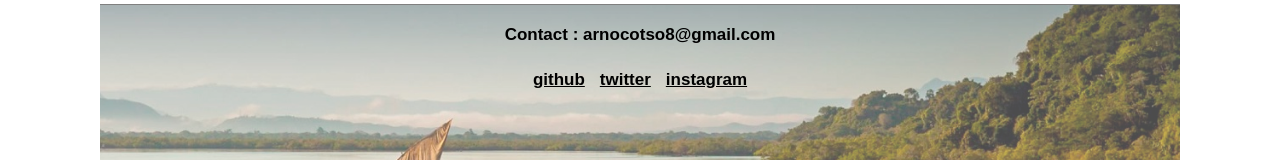
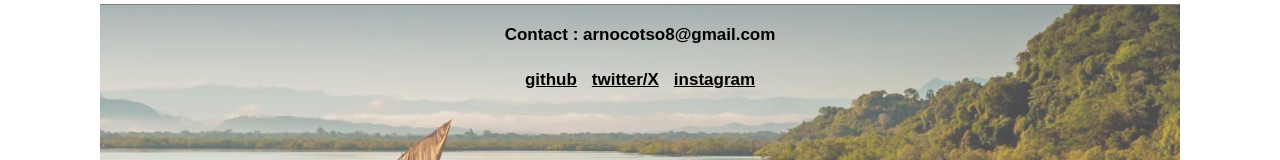
Before and after one commit to AvirKarakitsos/OC_project8_portfolio_frontend, a React (Create React App) app: page /en in a window 1280 px wide. Shown: the part 1860-2020 px from the top of the page. Built offline with nearby package versions, Linux system fonts and the light colour scheme; no server answers.

Commit message:
fix: logo

```diff
--- a/src/Components/Footer.js
+++ b/src/Components/Footer.js
@@ -16,7 +16,7 @@ function Footer() {
 			<p className="footer-contact">{translate(lang).footer.contact} : arnocotso8@gmail.com</p>
 			<ul className="flex small-column-gap no-bullet">
 				<li><a className={theme === "light" ? "color-black" : "color-white"} href="https://github.com/AvirKarakitsos" target="_blank" rel="noopener noreferrer">github</a></li>
-				<li><a className={theme === "light" ? "color-black" : "color-white"} href="https://twitter.com/AvirKarakitsos" target="_blank" rel="noopener noreferrer">twitter</a></li>
+				<li><a className={theme === "light" ? "color-black" : "color-white"} href="https://twitter.com/AvirKarakitsos" target="_blank" rel="noopener noreferrer">twitter/X</a></li>
 				<li><a className={theme === "light" ? "color-black" : "color-white"} href="https://www.instagram.com/avir.karakitsos" target="_blank" rel="noopener noreferrer">instagram</a></li>
 			</ul>
 			<picture>
```
